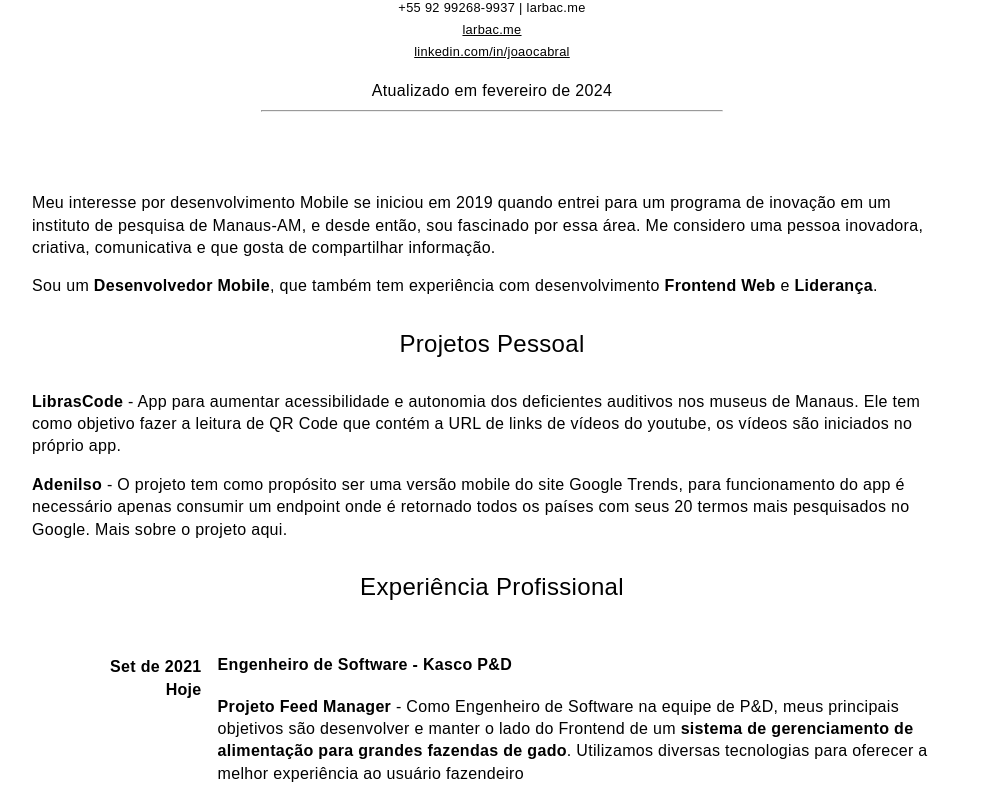
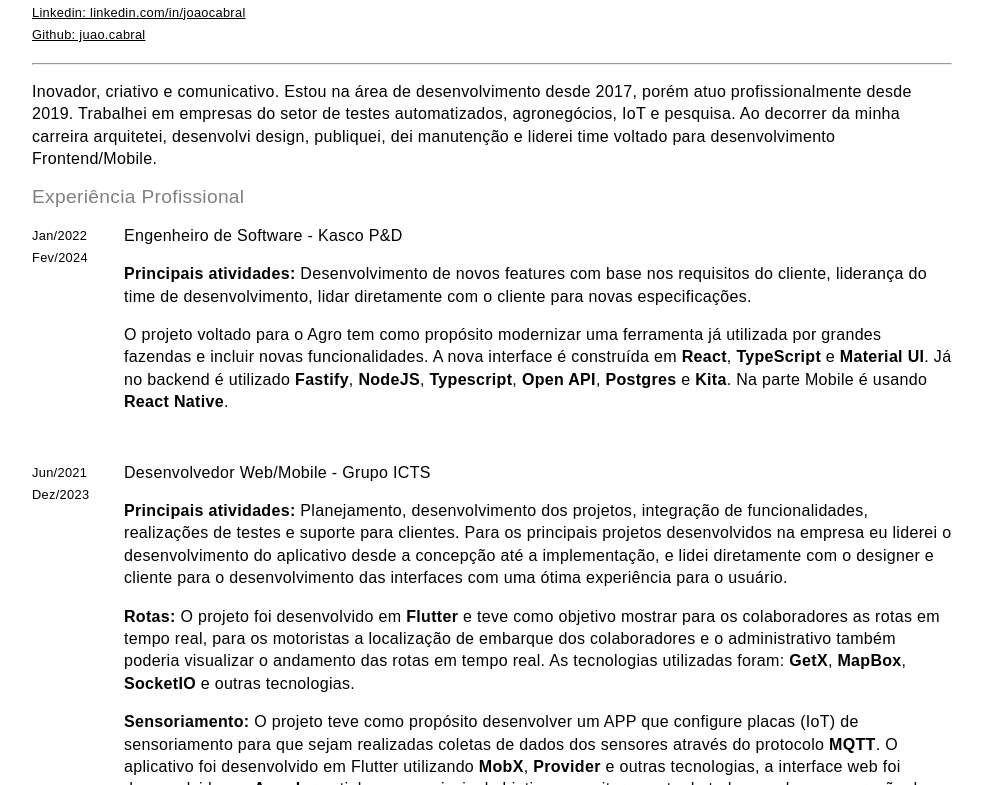
Before and after one commit to joao-cabral/larbac, an Astro site: page /curriculum-pt in a window 1280 px wide. Shown: the part 171-956 px from the top of the page, without its empty margins (148-1131 px from the left). Built offline with nearby package versions, Linux system fonts and the light colour scheme; Astro itself is replaced by a stand-in of ours; a web font is replaced by a local one.

Commit message:
fix: layout changed

```diff
--- a/src/content/curriculum/pt.json
+++ b/src/content/curriculum/pt.json
@@ -5,12 +5,11 @@
   "name": "João da Silva Cabral",
   "title": "Desenvolvedor Mobile/Web",
   "phone": "+55 92 99268-9937",
-  "email": "larbac.me",
+  "email": "joaocabral1232@gmail.com",
   "about": [
-    "Meu interesse por desenvolvimento Mobile se iniciou em 2019 quando entrei para um programa de inovação em um instituto de pesquisa de Manaus-AM, e desde então, sou fascinado por essa área. Me considero uma pessoa inovadora, criativa, comunicativa e que gosta de compartilhar informação.",
-    "Sou um <b>Desenvolvedor Mobile</b>, que também tem experiência com desenvolvimento <b>Frontend Web</b> e <b>Liderança</b>."
+    "Inovador, criativo e comunicativo. Estou na área de desenvolvimento desde 2017, porém atuo profissionalmente desde 2019. Trabalhei em empresas do setor de testes automatizados, agronegócios, IoT e pesquisa. Ao decorrer da minha carreira arquitetei, desenvolvi design, publiquei, dei manutenção e liderei time voltado para desenvolvimento Frontend/Mobile."
   ],
-  "educationName": "Educação",
+  "educationName": "Formação",
   "education": [
     {
       "date": "2017-2020",
@@ -22,31 +21,32 @@
   "experiences": [
     {
       "title": "Engenheiro de Software - Kasco P&D",
-      "start": "Set de 2021",
-      "end": "Hoje",
+      "start": "Jan/2022",
+      "end": "Fev/2024",
       "type": "",
       "about": [
-        "<b>Projeto Feed Manager</b> - Como Engenheiro de Software na equipe de P&D, meus principais objetivos são desenvolver e manter o lado do Frontend de um <b>sistema de gerenciamento de alimentação para grandes fazendas de gado</b>. Utilizamos diversas tecnologias para oferecer a melhor experiência ao usuário fazendeiro",
-        "Todas as interfaces foram construídas com <b>React</b>, <b>Typescript</b>, <b>Material UI</b> e geração de código para garantir a segurança de tipos."
+        "<b>Principais atividades:</b> Desenvolvimento de novos features com base nos requisitos do cliente, liderança do time de desenvolvimento, lidar diretamente com o cliente para novas especificações.",
+        "O projeto voltado para o Agro tem como propósito modernizar uma ferramenta já utilizada por grandes fazendas e incluir novas funcionalidades. A nova interface é construída em <b>React</b>, <b>TypeScript</b> e <b>Material UI</b>. Já no backend é utilizado <b>Fastify</b>, <b>NodeJS</b>, <b>Typescript</b>, <b>Open API</b>, <b>Postgres</b> e <b>Kita</b>. Na parte Mobile é usando <b>React Native</b>."
       ]
     },
     {
-      "title": "Desenvolvedor Mobile Flutter - Grupo ICTS",
-      "start": "Jun de 2021",
-      "end": "Dez de 2023",
+      "title": "Desenvolvedor Web/Mobile - Grupo ICTS",
+      "start": "Jun/2021",
+      "end": "Dez/2023",
       "type": "",
       "about": [
-        "<b>Projeto Rotas</b> - O projeto teve como objetivo mostrar para os colaboradores onde os itinerários estão em tempo real, para os motoristas a melhor rota que deve percorrer para embarcar os colaboradores, e por fim, o perfil administrativo pode verificar em tempo real todas as rotas que estão em andamento.",
-        "<b>Projeto Nimrod</b> -  O projeto teve como propósito desenvolver um APP que configure placas de sensoriamento para que sejam realizadas coletas de dados dos sensores através de protocolo MQTT."
+        "<b>Principais atividades:</b> Planejamento, desenvolvimento dos projetos, integração de funcionalidades, realizações de testes e suporte para clientes. Para os principais projetos desenvolvidos na empresa eu liderei o desenvolvimento do aplicativo desde a concepção até a implementação, e lidei diretamente com o designer e cliente para o desenvolvimento das interfaces com uma ótima experiência para o usuário.",
+        "<b>Rotas:</b> O projeto foi desenvolvido em <b>Flutter</b> e teve como objetivo mostrar para os colaboradores as rotas em tempo real, para os motoristas a localização de embarque dos colaboradores e o administrativo também poderia visualizar o andamento das rotas em tempo real. As tecnologias utilizadas foram: <b>GetX</b>, <b>MapBox</b>, <b>SocketIO</b> e outras tecnologias.",
+        "<b>Sensoriamento:</b> O projeto teve como propósito desenvolver um APP que configure placas (IoT) de sensoriamento para que sejam realizadas coletas de dados dos sensores através do protocolo <b>MQTT</b>. O aplicativo foi desenvolvido em Flutter utilizando <b>MobX</b>, <b>Provider</b> e outras tecnologias, a interface web foi desenvolvida em <b>Angular</b>, e tinha como principal objetivo o monitoramento de todas as placas e geração de relatórios."
       ]
     },
     {
-      "title": "Desenvolvedor Mobile Flutter - Neuron",
-      "start": "Jan de 2022",
-      "end": "Jun de 2022",
+      "title": "Desenvolvedor Testes - SIDIA",
+      "start": "Fev/2019",
+      "end": "Jun/2021",
       "type": "",
       "about": [
-        "<b>Feedback 360</b> - O projeto tinha como objetivo realizar avaliações 360 com todos os colaboradores. O consumo de uma api era realizado para pegar as perguntas e usuários que seriam avaliados, logo após a avaliação os dados eram enviados para o backend."
+        "<b>Principais atividades:</b> Executar, planejar, desenvolver testes automatizados para os principais devices da Samsung. Além de executar as principais funções de tester, fiz parte do time de automação onde foi desenvolvido ferramentas internas para melhorar a eficiência dos colaboradores. Foi utilizado tecnologias como <b>React</b>, <b>Eletron</b> e <b>Python</b>."
       ]
     }
   ],
--- a/src/pages/[curriculum].astro
+++ b/src/pages/[curriculum].astro
@@ -26,7 +26,7 @@ const cv = Astro.props;
       </div>
 
       <div class='langs'>
-        Em construção...
+        larbac
       </div>
 
       <div class='icon'>
@@ -37,23 +37,23 @@ const cv = Astro.props;
     </nav>
 
     <header>
-      <div>
-        <small>{cv.data.title}</small>
         <h1>
           <br />
           {cv.data.name}
         </h1>
-      </div>
 
       <div class='contact'>
-        <div>{cv.data.phone} | {cv.data.email}</div>
-        <a href='https://larbac.me' target='_blank'>larbac.me</a>
+        <div>Tel: {cv.data.phone} | {cv.data.email}</div>
+        <a href='https://larbac.me' target='_blank'>Portfolio: larbac.me</a>
         <br />
         <a href='https://www.linkedin.com/in/jo%C3%A3o-cabral-6296a8174/' target='_blank'
-          >linkedin.com/in/joaocabral</a
+          >Linkedin: linkedin.com/in/joaocabral</a
+        >
+        <br>
+        <a href='https://github.com/joao-cabral' target='_blank'
+          >Github: juao.cabral</a
         >
       </div>
-      <div>{cv.data.month}</div>
       <hr />
     </header>
 
@@ -61,32 +61,22 @@ const cv = Astro.props;
       {cv.data.about.map((a) => <p set:html={a} />)}
     </div>
 
-    <div class='about'>
-      <h4 class='layout-title'>
-        {cv.data.ossTitle}
-      </h4>
-
-      {cv.data.oss.map((c) => <p set:html={c} />)}
-    </div>
-
     <div class='experience'>
-      <h4 class='layout-title'>
+      <div class='layout-title'>
         {cv.data.experienceName}
-      </h4>
+      </div>
 
       <ul>
         {
           cv.data.experiences.map((experience) => (
             <li>
               <div class='experience__title'>
-                <br />
                 <div>{experience.start}</div>
                 <div>{experience.end}</div>
-                <small>{experience.type}</small>
               </div>
 
               <div class='experience__about'>
-                <h4 set:html={experience.title} />
+                <div>{experience.title}</div>
 
                 {experience.about.map((c) => (
                   <p set:html={c} />
@@ -98,6 +88,14 @@ const cv = Astro.props;
       </ul>
     </div>
 
+    <div class='about'>
+      <h4 class='layout-title'>
+        {cv.data.ossTitle}
+      </h4>
+
+      {cv.data.oss.map((c) => <p set:html={c} />)}
+    </div>
+
     <div class='education'>
       <h4 class='layout-title'>
         {cv.data.educationName}
@@ -107,9 +105,7 @@ const cv = Astro.props;
         {
           cv.data.education.map((education) => (
             <li>
-              <h4>{education.date}</h4>
-              <div class='title' set:html={education.title} />
-              <br />
+              <div> {education.title} - {education.date}</div>
               <div>{education.institution}</div>
             </li>
           ))
@@ -146,12 +142,13 @@ const cv = Astro.props;
   }
 
   header {
-    margin-bottom: 5rem;
-    text-align: center;
+    text-align: left;
 
     h1 {
       font-size: 1.5rem;
       font-weight: bold;
+    text-align: left;
+
 
       a {
         text-decoration: none;
@@ -168,7 +165,7 @@ const cv = Astro.props;
     }
 
     hr {
-      max-width: 50%;
+      max-width: 100%;
     }
   }
 
@@ -215,10 +212,10 @@ const cv = Astro.props;
   }
 
   .layout-title {
-    font-size: 1.5rem;
-    text-align: center;
-    margin: 2rem 0;
-    font-weight: 300;
+    font-size: 1.2rem;
+    text-align: left;
+    font-weight: 500;
+    color: grey
   }
 
   .layout {
@@ -237,7 +234,7 @@ const cv = Astro.props;
     ul {
       display: flex;
       flex-direction: row;
-      justify-content: center;
+      justify-content: left;
 
       @media (max-width: 768px) {
         flex-direction: column;
@@ -248,15 +245,11 @@ const cv = Astro.props;
       }
 
       li {
-        text-align: center;
+        text-align: left;
         max-width: 24rem;
 
         .title{
           font-weight: bold;
-        }
-
-        h6, h4{
-          font-weight: 300;
         }
       }
     }
@@ -270,29 +263,21 @@ const cv = Astro.props;
         break-inside: avoid;
 
         .experience__title {
-          width: 15%;
-          margin-right: 1rem;
-          font-weight: bold;
-          text-align: right;
-
-          small {
-            font-weight: normal;
-          }
+          width: 10%;
+          font-weight: normal;
+          text-align: left;
+          font-size: 0.8rem;
         }
 
+        @media (max-width: 768px) {
+          .experience__title {
+          display: none;
+        }
+      }
+
         .experience__about {
-          width: 85%;
+          width: 90%;
           text-align: left;
-
-          h6 {
-            font-weight: bold;
-            margin-bottom: 1rem;
-            font-size: 1.1rem;
-          }
-
-          p:not(:first-child) {
-            margin-top: 1rem;
-          }
         }
 
         &:not(:first-child) {
--- a/src/styles/global.scss
+++ b/src/styles/global.scss
@@ -32,6 +32,10 @@ li {
   list-style-type: none;
 }
 
+ul {
+  padding: 0px;
+}
+
 * {
   min-width: 0;
 }
@@ -46,10 +50,8 @@ li {
 // Support for flag emojis
 @font-face {
   font-family: "Twemoji Country Flags";
-  unicode-range: U+1F1E6-1F1FF, U+1F3F4, U+E0062-E0063, U+E0065, U+E0067,
-    U+E006C, U+E006E, U+E0073-E0074, U+E0077, U+E007F;
-  src: url("https://cdn.jsdelivr.net/npm/country-flag-emoji-polyfill/dist/TwemojiCountryFlags.woff2")
-    format("woff2");
+  unicode-range: U+1F1E6-1F1FF, U+1F3F4, U+E0062-E0063, U+E0065, U+E0067, U+E006C, U+E006E, U+E0073-E0074, U+E0077, U+E007F;
+  src: url("https://cdn.jsdelivr.net/npm/country-flag-emoji-polyfill/dist/TwemojiCountryFlags.woff2") format("woff2");
   font-display: swap;
 }
 
```
